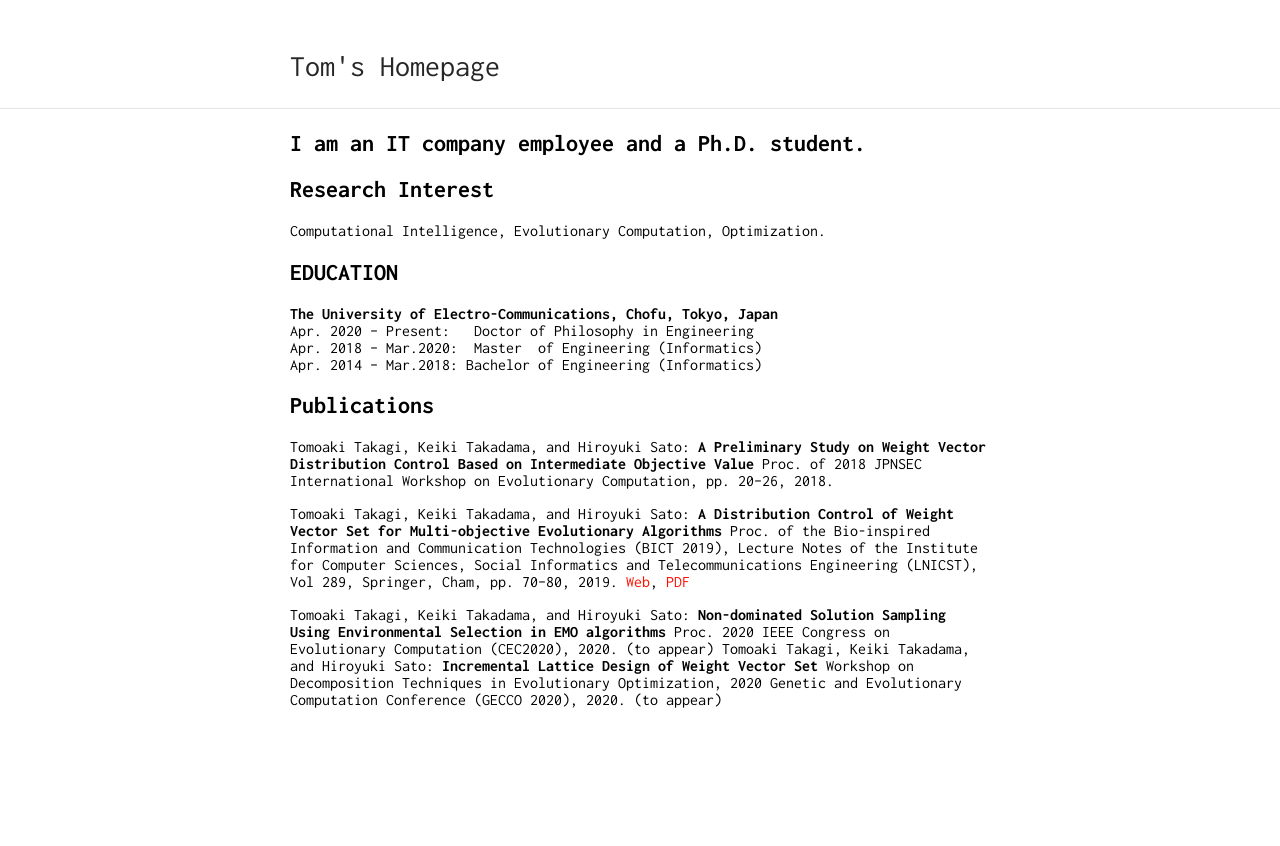
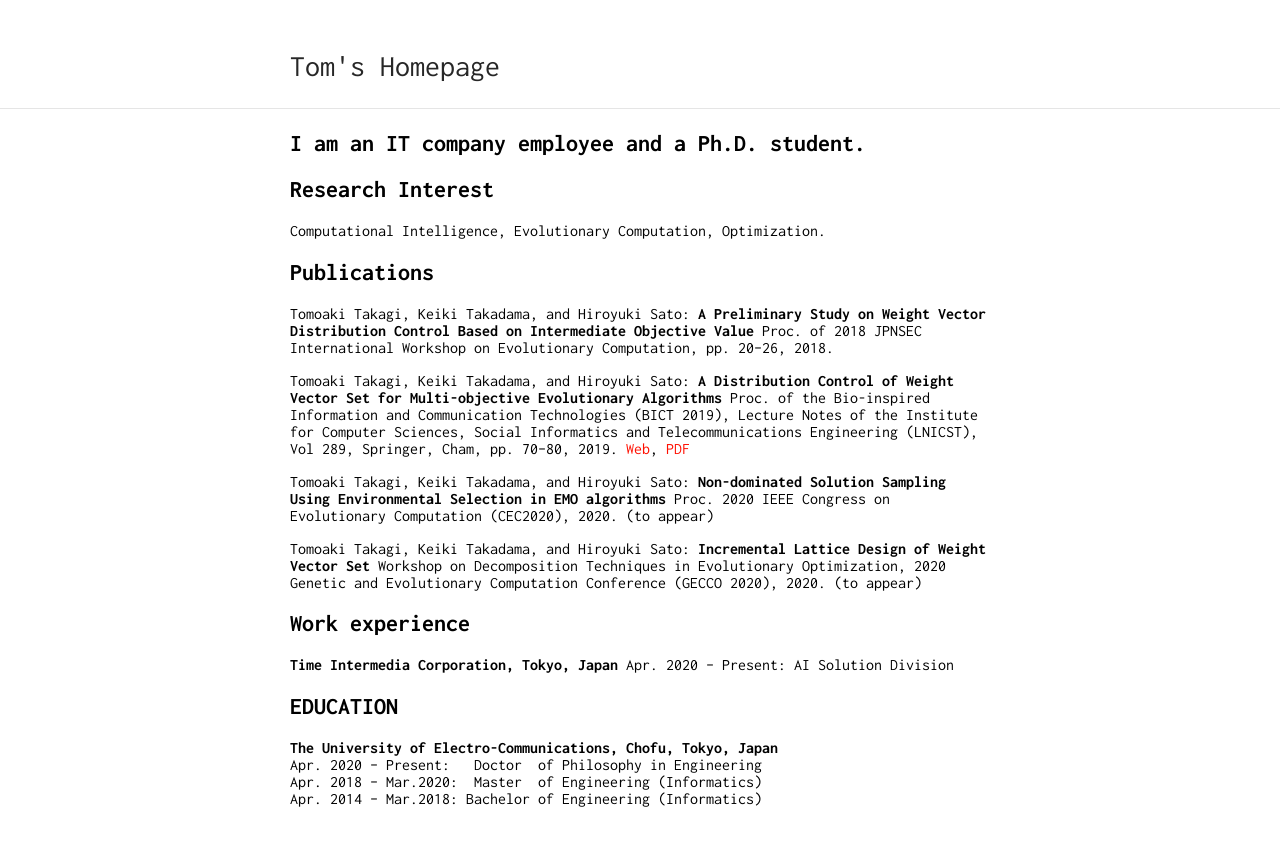
Before and after one commit to tomtkg/tomtkg.github.io, a Jekyll site: the page built from index.md, in a window 1280 px wide. Shown: the top 846 px of the page. Built offline with Jekyll 4.4.1, drawn with Linux system fonts in a browser that asks for light colours.

Commit message:
Update index.md

```diff
--- a/index.md
+++ b/index.md
@@ -9,17 +9,21 @@ title: Tomtkg's Homepage
 
 Computational Intelligence, Evolutionary Computation, Optimization.
 
-## EDUCATION
-**The University of Electro-Communications, Chofu, Tokyo, Japan**
-Apr. 2020 – Present: &nbsp;&nbsp;Doctor of Philosophy in Engineering
-Apr. 2018 – Mar.2020: &nbsp;Master &nbsp;of Engineering (Informatics)
-Apr. 2014 – Mar.2018:  Bachelor of Engineering (Informatics)
-
-
 ## Publications
 Tomoaki Takagi, Keiki Takadama, and Hiroyuki Sato: **A Preliminary Study on Weight Vector Distribution Control Based on Intermediate Objective Value** Proc. of 2018 JPNSEC International Workshop on Evolutionary Computation, pp. 20--26, 2018.
 
 Tomoaki Takagi, Keiki Takadama, and Hiroyuki Sato: **A Distribution Control of Weight Vector Set for Multi-objective Evolutionary Algorithms** Proc. of the Bio-inspired Information and Communication Technologies (BICT 2019), Lecture Notes of the Institute for Computer Sciences, Social Informatics and Telecommunications Engineering (LNICST), Vol 289, Springer, Cham, pp. 70--80, 2019. [Web](https://link.springer.com/chapter/10.1007%2F978-3-030-24202-2_6), [PDF](https://link.springer.com/content/pdf/10.1007%2F978-3-030-24202-2_6.pdf)
 
 Tomoaki Takagi, Keiki Takadama, and Hiroyuki Sato: **Non-dominated Solution Sampling Using Environmental Selection in EMO algorithms** Proc. 2020 IEEE Congress on Evolutionary Computation (CEC2020), 2020. (to appear)
+
 Tomoaki Takagi, Keiki Takadama, and Hiroyuki Sato: **Incremental Lattice Design of Weight Vector Set** Workshop on Decomposition Techniques in Evolutionary Optimization, 2020 Genetic and Evolutionary Computation Conference (GECCO 2020), 2020. (to appear)
+
+## Work experience
+**Time Intermedia Corporation, Tokyo, Japan**
+Apr. 2020 – Present: AI Solution Division
+
+## EDUCATION
+**The University of Electro-Communications, Chofu, Tokyo, Japan**
+Apr. 2020 – Present: &nbsp;&nbsp;Doctor &nbsp;of Philosophy in Engineering
+Apr. 2018 – Mar.2020: &nbsp;Master &nbsp;of Engineering (Informatics)
+Apr. 2014 – Mar.2018: Bachelor of Engineering (Informatics)
```
